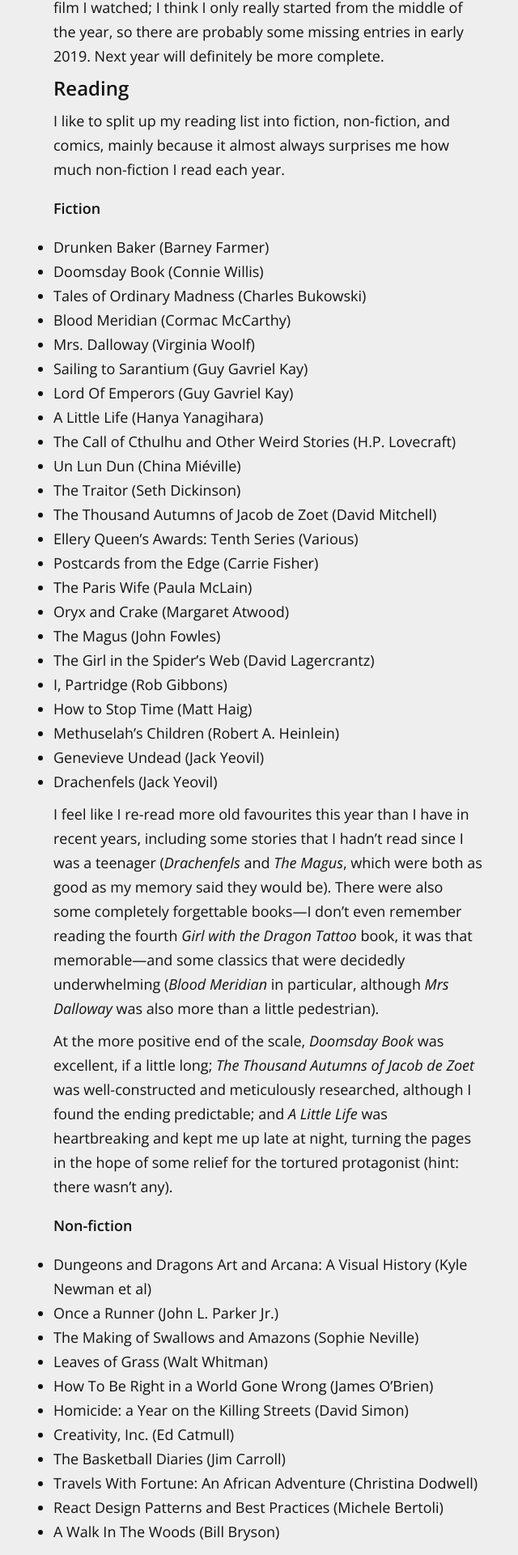
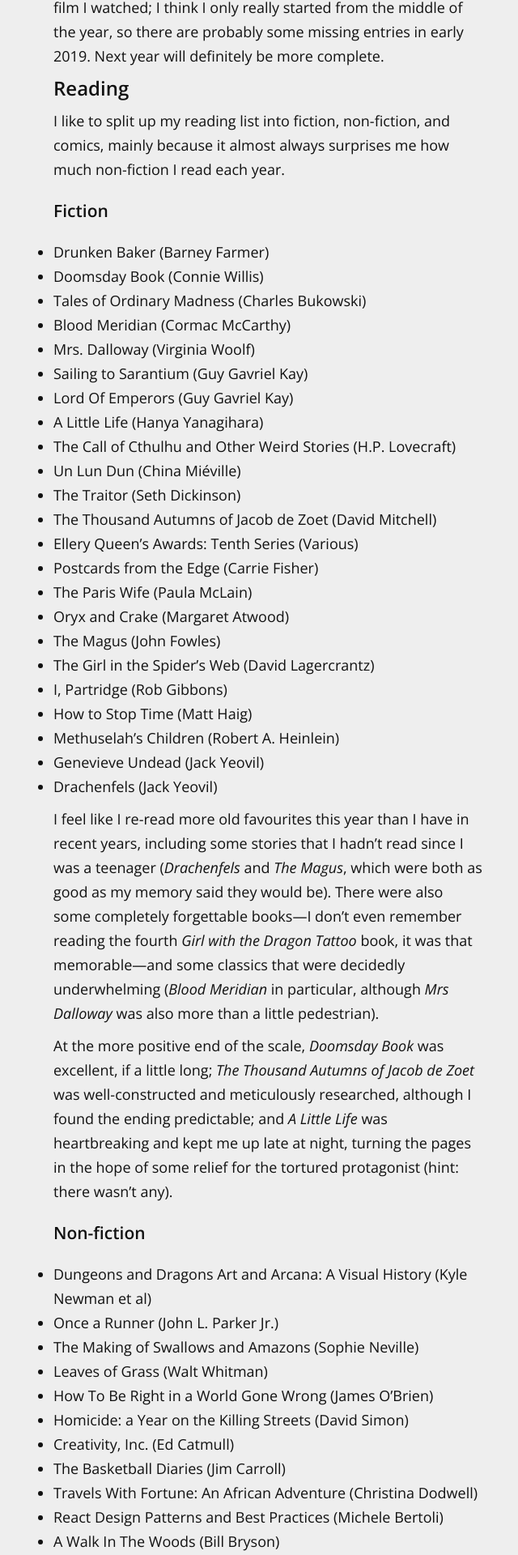
Before and after one commit to matthewpennell/matthewpennell.com, a Jekyll site: the page built from index.html, in a window 1280 px wide. Shown: the part 974-2894 px from the top of the page at 81% size, without its empty margins (308-948 px from the left). Built offline with Jekyll 4.4.1, drawn with Linux system fonts in a browser that asks for light colours; the list of posts is cut into pages by our own code.

Commit message:
Update main.scss

```diff
--- a/_sass/main.scss
+++ b/_sass/main.scss
@@ -86,7 +86,7 @@
 }
 
 .content h3 {
-    font-size: 18px;
+    font-size: 21px;
     line-height: 30px;
 }
 
```
